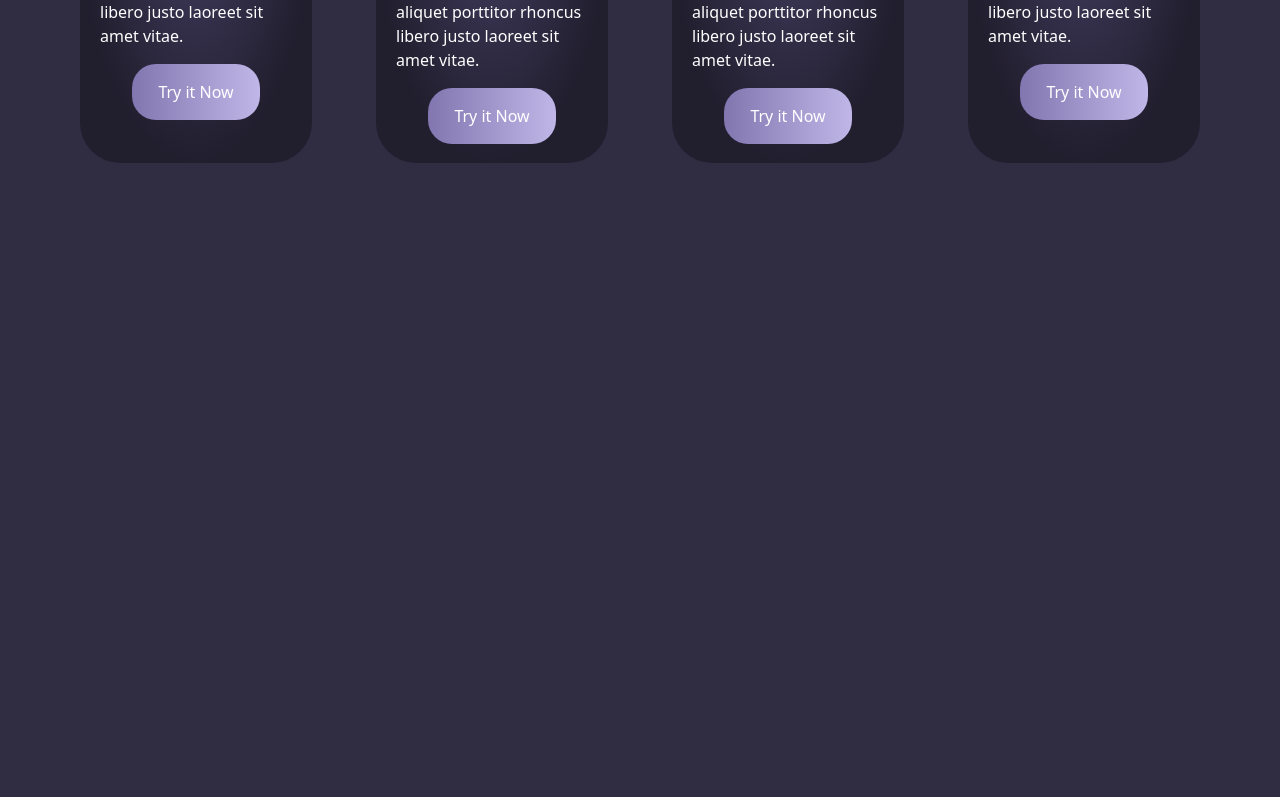
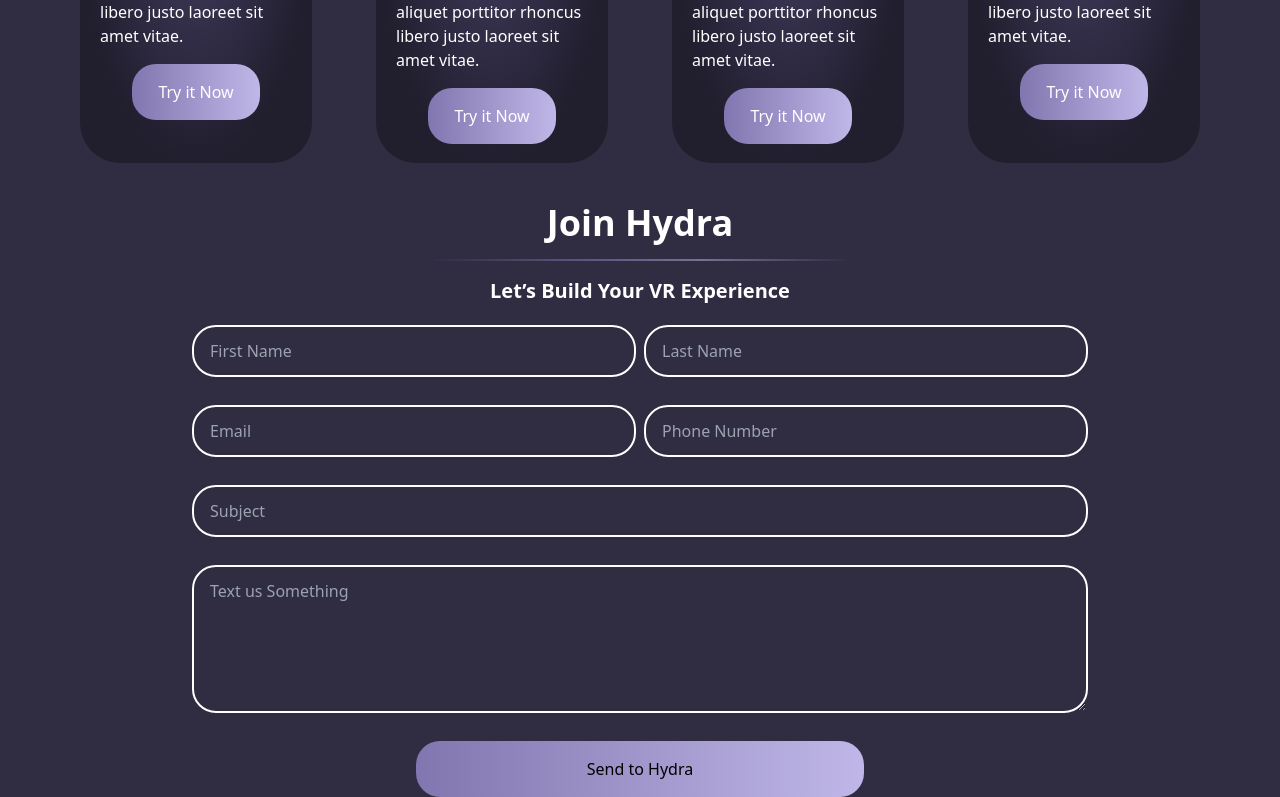
Before and after one commit to unique3900/HydraX-Landing-Page, a React (Vite) app in the folder HydraX/: page / in a window 1280 px wide. Shown: the part 2197-2994 px from the top of the page. Before the commit the page ends 2360 px from the top, so only its background shows below. Built offline with nearby package versions, Linux system fonts and the light colour scheme; the HTML template or start-up script is replaced by a standard one.

Commit message:
Contact Section Added

```diff
--- a/HydraX/src/Components/Home.jsx
+++ b/HydraX/src/Components/Home.jsx
@@ -5,13 +5,15 @@
 import LoremIpsum from './SubComponents/LoremIpsum';
 import Introduction from './SubComponents/Introduction';
 import Features from './SubComponents/Features';
+import Contact from './SubComponents/Contact';
 const Home = () => {
 
   return (
     <div id='home' className='flex flex-col justify-center items-center'>
       <Hero />
       <Introduction />
-      <Features/>
+      <Features />
+      <Contact/>
 
     </div>
   )
--- /dev/null
+++ b/HydraX/src/Components/SubComponents/Contact.jsx
@@ -0,0 +1,64 @@
+import React from "react";
+
+const Contact = () => {
+  return (
+    <div className="w-[100%] flex flex-col justify-center items-center gap-4  px-5 mt-10  lg:gap-5 lg:mt-10 lg:px-20">
+      {/* Title and Description */}
+      <div className="flex flex-col justify-center items-center gap-4">
+        <h2 className="text-white text-4xl font-bold">Join Hydra</h2>
+        <svg
+          xmlns="http://www.w3.org/2000/svg"
+          width="414"
+          height="2"
+          viewBox="0 0 414 2"
+          fill="none"
+        >
+          <path d="M0 1H414" stroke="url(#paint0_linear_13_46)" />
+          <defs>
+            <linearGradient
+              id="paint0_linear_13_46"
+              x1="414"
+              y1="1.00238"
+              x2="0"
+              y2="1"
+              gradientUnits="userSpaceOnUse"
+            >
+              <stop stop-color="#343045" />
+              <stop offset="0.348958" stop-color="#C0B7E8" />
+              <stop offset="0.6875" stop-color="#8176AF" />
+              <stop offset="1" stop-color="#343045" />
+            </linearGradient>
+          </defs>
+        </svg>
+
+        <p className="text-white font-bold text-xl">
+          Let’s Build Your VR Experience
+        </p>
+      </div>
+
+          {/* Form */}
+          <form action="" className="grid grid-flow-row  gap-7 w-[80%]" method="post">
+              <div className="flex w-full items-center gap-2">
+              <input type="text" className="rounded-3xl px-4 py-3 text-white bg-transparent border-2 border-white w-1/2" placeholder="First Name" />
+              <input type="text" className="rounded-3xl w-1/2 px-4 py-3 text-white bg-transparent border-2 border-white" placeholder="Last Name" />
+              </div>
+
+
+              <div className="flex w-full items-center gap-2">
+                  <input type="email" className="rounded-3xl px-4 py-3 text-white bg-transparent border-2 border-white w-1/2" placeholder="Email" />
+
+              <input type="text" className="rounded-3xl w-1/2 px-4 py-3 text-white bg-transparent border-2 border-white" placeholder="Phone Number" />
+              </div>
+
+
+              <input type="text" className="rounded-3xl px-4 py-3 text-white bg-transparent border-2 border-white w-full" placeholder="Subject" />
+
+              <textarea className="rounded-3xl px-4 py-3 text-white bg-transparent border-2 border-white " rows={5}  placeholder="Text us Something" />
+
+              <button type="submit" className=" cursor-pointer text-center justify-center mx-auto w-1/2 rounded-3xl px-4 py-4 bg-gradient-to-r from-[#8176AF] to-[#C0B7E8]">Send to Hydra</button>
+          </form>
+    </div>
+  );
+};
+
+export default Contact;
```
